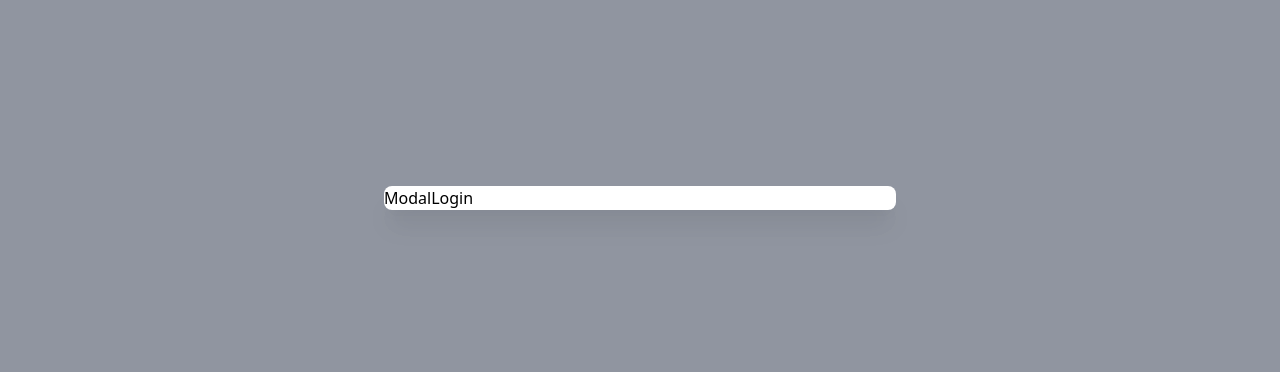
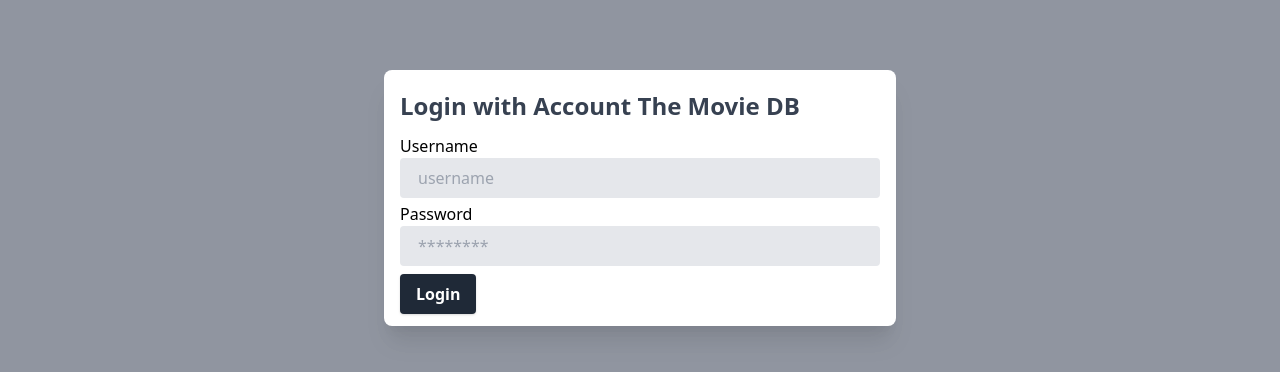
Before and after one commit to ibrahimtrg18/my-movie, a React (Create React App) app: page /movie/top_rated in a window 1280 px wide. Both pictures are taken after a click on the element "Login". Shown: the part 202-574 px from the top of the page. Built offline with nearby package versions, Linux system fonts and the light colour scheme; no server answers.

Commit message:
improving content ModalLogin

```diff
--- a/src/components/ModalLogin/index.js
+++ b/src/components/ModalLogin/index.js
@@ -1,12 +1,42 @@
 import React from "react";
 import Modal from "../Modal";
+import Input from "../Input";
+import Button from "../Button";
 
 const ModalLogin = (props) => {
   const { toggle, setToggle, ...restProps } = props;
 
+  const onLoginSubmit = (e) => {
+    e.preventDefault();
+    return;
+  };
+
   return (
     <Modal toggle={toggle} setToggle={setToggle}>
-      ModalLogin
+      <div className="px-4 py-3">
+        <form onSubmit={(e) => onLoginSubmit(e)}>
+          <h1 className="text-2xl mt-2 mb-3 font-bold text-gray-700">
+            Login with Account The Movie DB
+          </h1>
+          <Input
+            label="Username"
+            id="username"
+            name="username"
+            type="text"
+            placeholder="username"
+            customClass="mb-1"
+          />
+          <Input
+            label="Password"
+            id="password"
+            name="password"
+            type="password"
+            placeholder="********"
+            customClass="mb-2"
+          />
+          <Button type="submit">Login</Button>
+        </form>
+      </div>
     </Modal>
   );
 };
```
